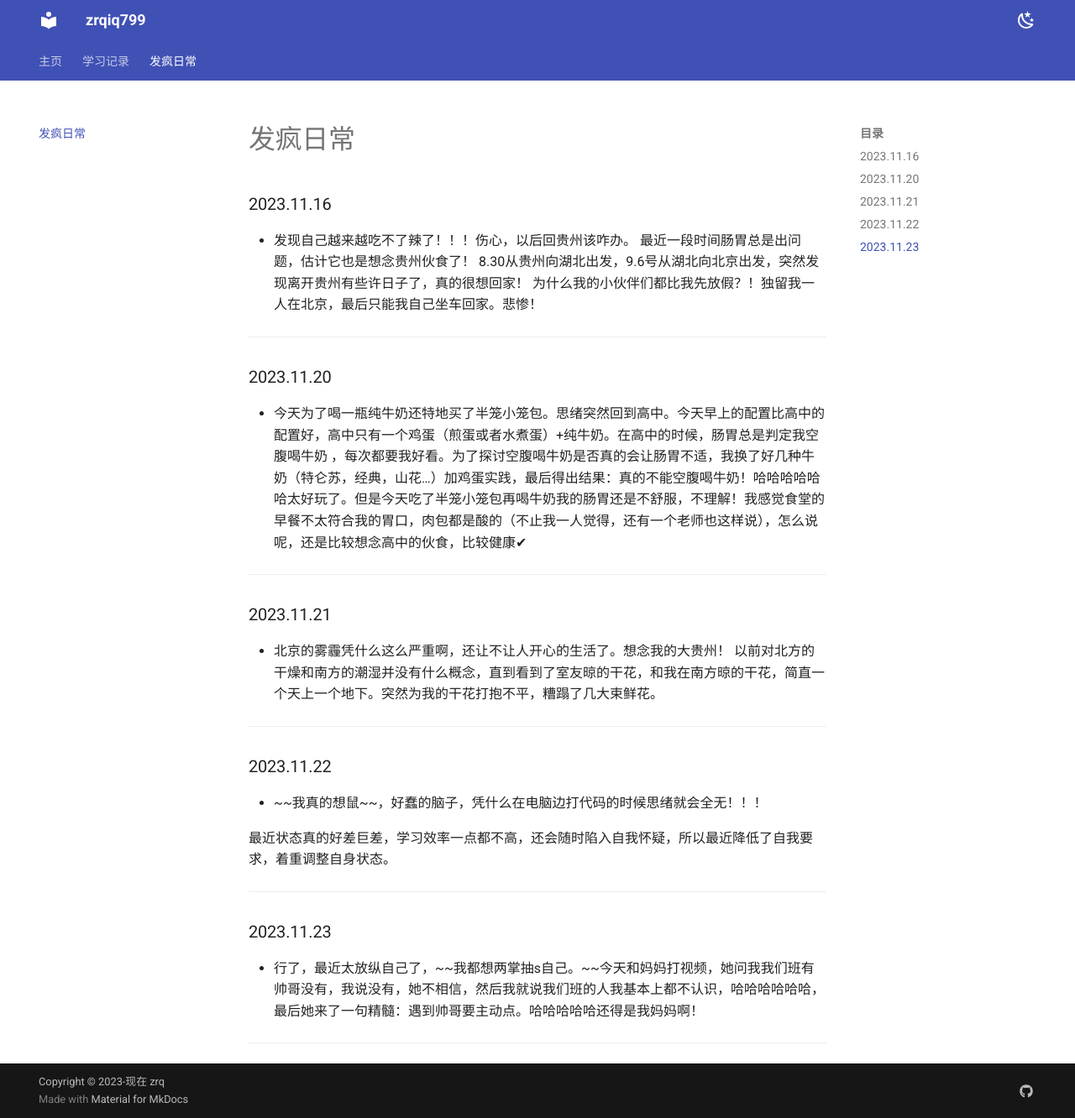
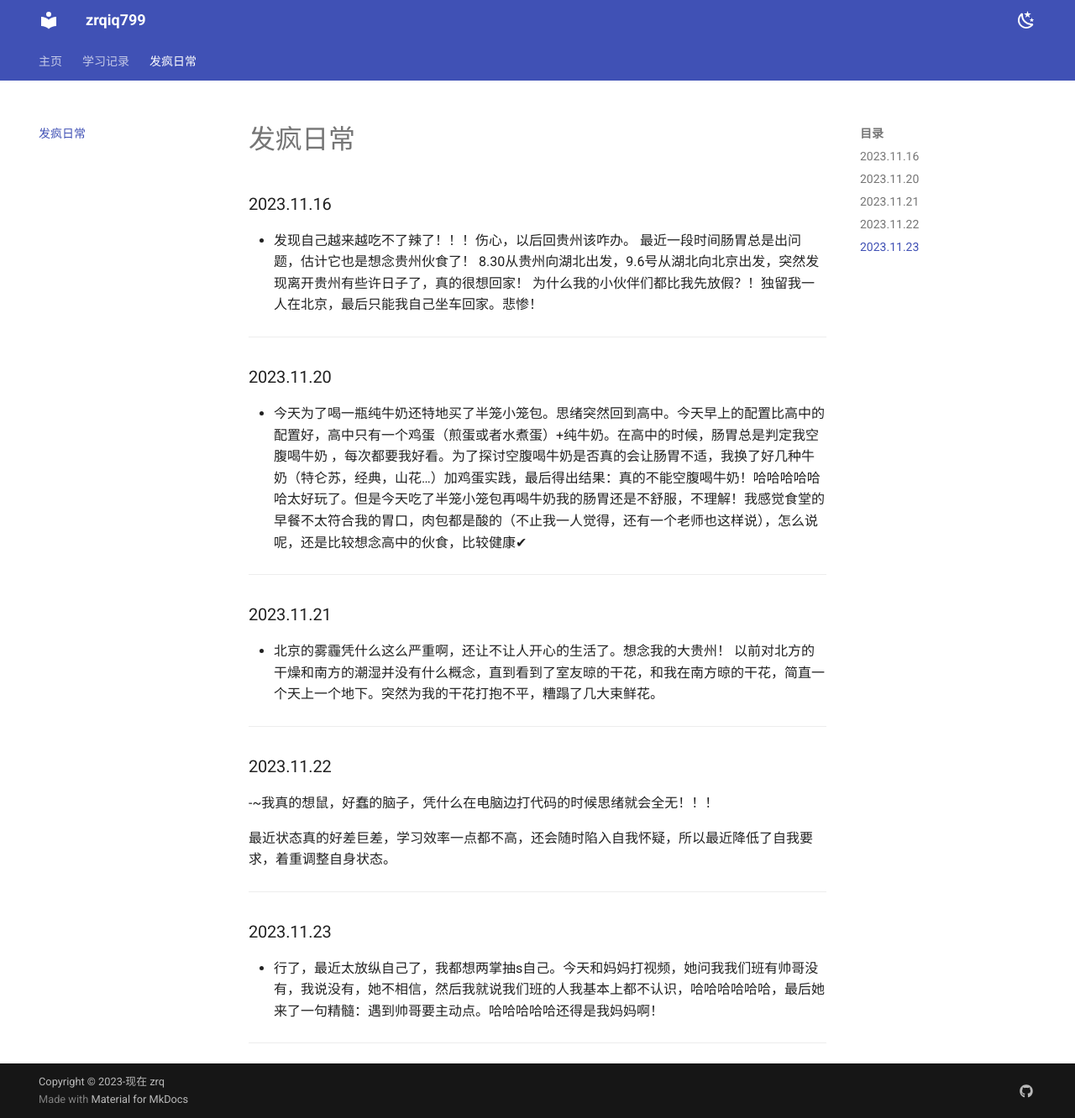
Before and after one commit to zrqiq/zrq-blog, an MkDocs documentation site: the page built from docs/sb.md, in a window 1280 px wide and 1332 px high. Shown: the whole window at 84% size. Built offline with MkDocs 1.6.1 and Material for MkDocs 9.7.7, drawn with Linux system fonts in a browser that asks for light colours.

Commit message:
2023-11-23_22:39:28 update

```diff
--- a/docs/sb.md
+++ b/docs/sb.md
@@ -22,8 +22,7 @@
 ---
 
 ### 2023.11.22
-
--  ~~我真的想鼠~~，好蠢的脑子，凭什么在电脑边打代码的时候思绪就会全无！！！
+-~我真的想鼠，好蠢的脑子，凭什么在电脑边打代码的时候思绪就会全无！！！
 
 最近状态真的好差巨差，学习效率一点都不高，还会随时陷入自我怀疑，所以最近降低了自我要求，着重调整自身状态。
 
@@ -31,6 +30,6 @@
 
 ### 2023.11.23
 
-- 行了，最近太放纵自己了，~~我都想两掌抽s自己。~~今天和妈妈打视频，她问我我们班有帅哥没有，我说没有，她不相信，然后我就说我们班的人我基本上都不认识，哈哈哈哈哈哈，最后她来了一句精髓：遇到帅哥要主动点。哈哈哈哈哈还得是我妈妈啊！
+- 行了，最近太放纵自己了，我都想两掌抽s自己。今天和妈妈打视频，她问我我们班有帅哥没有，我说没有，她不相信，然后我就说我们班的人我基本上都不认识，哈哈哈哈哈哈，最后她来了一句精髓：遇到帅哥要主动点。哈哈哈哈哈还得是我妈妈啊！
 
 ---
```
Also changed, not shown: docs/qqq/qq.md (+19 -3 lines).
